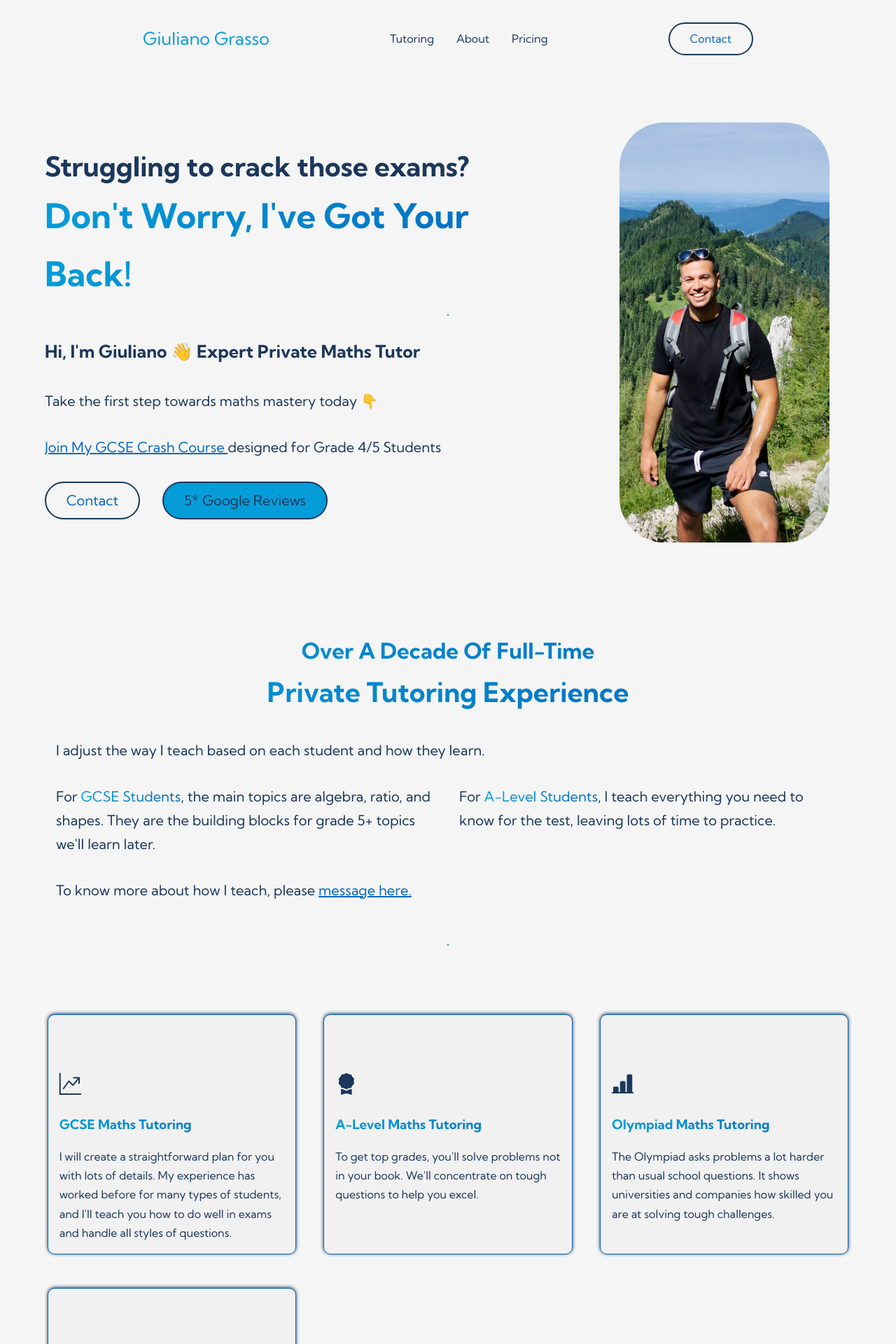
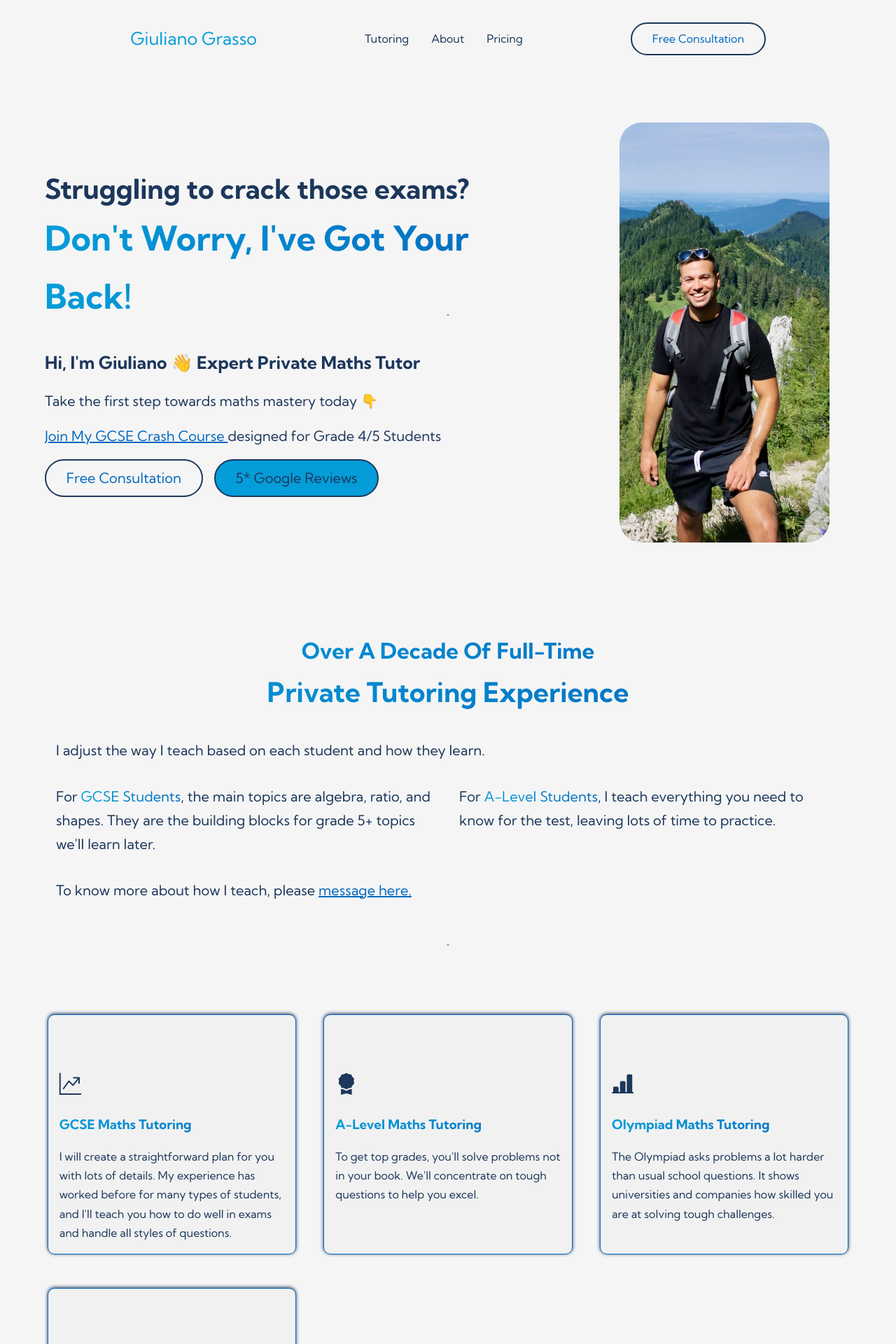
Before and after one commit to GG1982/Jekyll-ggmaths, a Jekyll site: the page built from pages/index.html, in a window 1280 px wide. Shown: the top 1920 px of the page at 70% size. Built offline with Jekyll 4.4.1, drawn with Linux system fonts in a browser that asks for light colours; some of the changed text lies outside the part shown.

Commit message:
add better cta

```diff
--- a/Gemfile
+++ b/Gemfile
@@ -4,5 +4,3 @@ source "https://rubygems.org"
 
 # gem "rails"
 gem "jekyll"
-
-gem "webrick", "~> 1.8"
--- a/_includes/header.html
+++ b/_includes/header.html
@@ -7,6 +7,6 @@
                 <li><a href="/#about" class="nav-link">About</a></li>
                 <li><a href="/#pricing" class="nav-link">Pricing</a></li>
             </ul>
-            <a href="/#contact" class="btn">Contact</a>
+            <a href="/#contact" class="btn">Free Consultation</a>
         </nav>
     </header>
--- a/_sass/base.scss
+++ b/_sass/base.scss
@@ -90,27 +90,17 @@ main p {
 
 /* Header */
 header {
-  --nav-gap: 2em;
   display: flex;
   padding-block: 2em;
   justify-content: space-evenly;
 }
 
-@media only screen and (max-width: 700px) {
-  header {
-      padding-block: 1em;
-      margin-bottom: 2em;
-  }
-  .logo,
-  .nav-header .btn {
-      display: none;
-  }
-}
 
 .nav-header {
   display: flex;
   flex-wrap: wrap;
-  gap: var(--nav-gap);
+  column-gap: 2em;
+  row-gap: 1em;
   justify-content: space-evenly;
   align-items: center;
   flex-grow: 1;
@@ -118,7 +108,7 @@ header {
 
 .nav-header > ul {
   display: flex;
-  gap: var(--nav-gap);
+  gap: 2em;
 }
 .nav-link {
   opacity: var(--text-opacity);
@@ -129,6 +119,18 @@ header {
   color: var(--clr-accent-2);
   text-transform: capitalize;
 }
+@media only screen and (max-width: 700px) {
+  header {
+      padding-block: 1em;
+      margin-bottom: 1em;
+  }
+  header .btn {
+      display: none;
+  }
+}
+
+
+// Button Designs
 
 .btn {
   border: 2px solid var(--font-clr);
@@ -169,40 +171,30 @@ header {
 
 .hero-body_content {
   display: grid;
-  gap: 3em;
+  gap: 2em;
 }
 
 .hero-body-btn {
   display: grid;
-  gap: 2em;
+  gap: 1em;
 }
 
 .hero_contact {
   display: flex;
   align-items: center;
-  gap: 2em;
+  gap: 1em;
   flex-wrap: wrap;
   // flex-direction: column;
 }
 
+
+
 .hero-body_img {
   object-fit: cover;
-  border-radius: 4em;
   min-height: 500px;
   max-height: 600px;
-
-  position: relative;
+  border-radius: 2em;
 }
-
-
-.hero-body_img::after {
-  position: absolute;
-  content: "";
-  background-color: red;
-  inset: -1;
-}
-
-
 
 
 @media only screen and (max-width: 800px) {
--- a/pages/index.html
+++ b/pages/index.html
@@ -16,7 +16,7 @@ permalink: /
                     <p class="">Take the first step towards maths mastery today 👇</p>
                     <p><a href="{{ site.url }}/gcsebootcamp" class="capitalize body-link font-0">Join my GCSE Crash Course </a>designed for Grade 4/5 Students</p>
                     <div class="hero_contact">
-                        <a href="#contact" class="btn font-0">Contact</a>
+                        <a href="#contact" class="btn font-0">Free Consultation</a>
                         <a target="_blank" rel="noopener" href="https://www.google.com/search?q=ggmaths&rlz=1C5CHFA_enGB1048GB1048&oq=ggmaths+&aqs=chrome.0.69i59j0i546l2j69i60l2.1992j0j4&sourceid=chrome&ie=UTF-8#lrd=0x48761923e87f01e1:0xb59e62c483b997c,1,,,," class="btn btn-inverse font-0">5* google reviews</a>
                     </div>
                 </div>
@@ -155,11 +155,11 @@ permalink: /
                         <p class="capitalize"><i class="bi bi-check"></i>DBS checked</p>
                     </div>
                     <div>
-                        <p class="font-3">£80 /hour</p>
+                        <p class="font-3">£70 /hour</p>
                     </div>
                 </div>
                 <div>
-                    <a href="#contact" class="btn font-0">contact</a>
+                    <a href="#contact" class="btn font-0">Free Consultation</a>
                 </div>
             </div>
         </section>
```
Also changed, not shown: Gemfile.lock, 7 other files.
